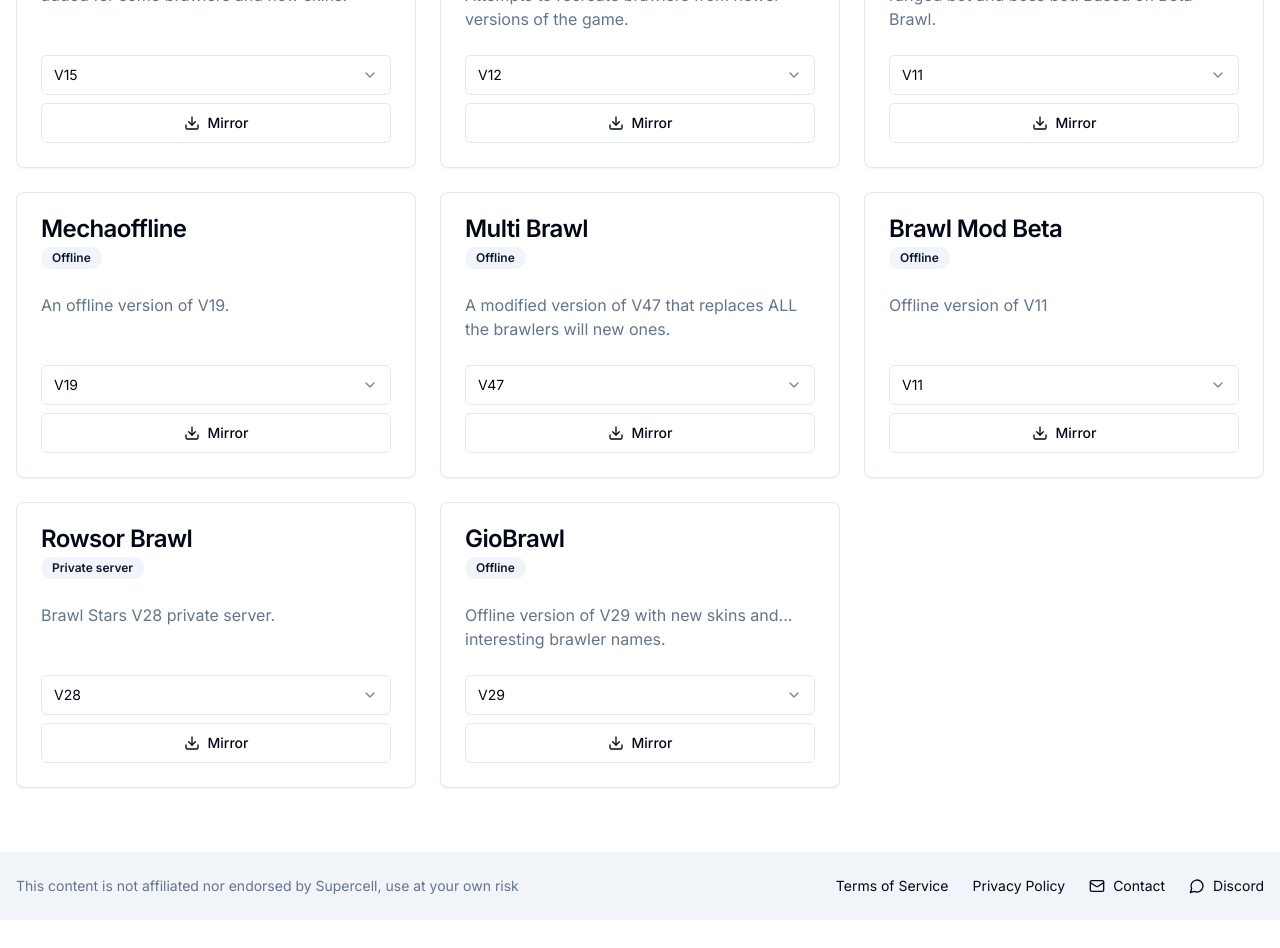
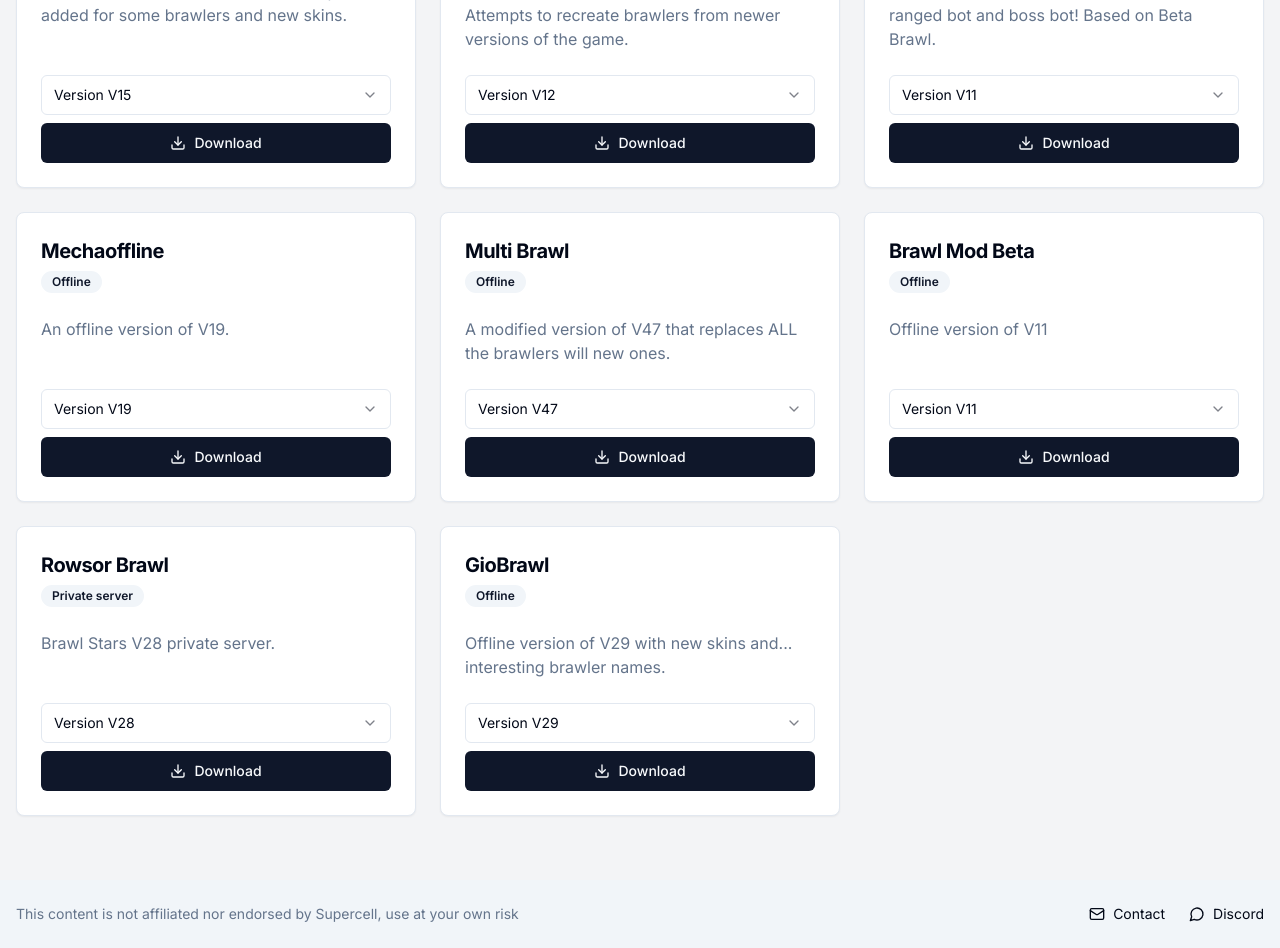
Before and after one commit to natesworksdev/brawlmods, a Next.js app: page / in a window 1280 px wide. Shown: the part 1780-2728 px from the top of the page. Before the commit the page ends 2700 px from the top, so only its background shows below. Built offline with nearby package versions, Linux system fonts and the light colour scheme.

Commit message:
Minor look improvements

```diff
--- a/app/page.tsx
+++ b/app/page.tsx
@@ -284,7 +284,7 @@ export default function Home() {
   }
 
   return (
-    <div className="flex flex-col min-h-screen">
+    <div className="flex flex-col min-h-screen bg-gray-100 dark:bg-gray-900">
       <main className="flex-grow container mx-auto px-4 py-8">
         <h1 className="text-4xl font-bold text-center mb-4">Brawl Stars Mods Collection</h1>
         <p className="text-center text-muted-foreground mb-8">
@@ -302,7 +302,7 @@ export default function Home() {
               className="pl-10"
             />
           </div>
-          <div className="flex flex-wrap gap-2 justify-center">
+          <div className="flex flex-wrap gap-2 justify-center mb-4">
             {allTags.map(tag => (
               <Badge
                 key={tag}
@@ -317,9 +317,9 @@ export default function Home() {
         </div>
         <div className="grid grid-cols-1 md:grid-cols-2 lg:grid-cols-3 gap-6">
           {filteredMods.map((mod, index) => (
-            <Card key={index} className="flex flex-col">
+            <Card key={index} className="flex flex-col hover:shadow-lg transition-shadow duration-300">
               <CardHeader>
-                <CardTitle>{mod.name}</CardTitle>
+                <CardTitle className="text-xl font-bold">{mod.name}</CardTitle>
                 <div className="flex flex-wrap gap-2 mt-2">
                   {mod.tags.map((tag, tagIndex) => (
                     <Badge key={tagIndex} variant="secondary">
@@ -339,16 +339,16 @@ export default function Home() {
                   <SelectContent>
                     {mod.versions.map((version, vIndex) => (
                       <SelectItem key={vIndex} value={version.version}>
-                        {version.version}
+                        Version {version.version}
                       </SelectItem>
                     ))}
                   </SelectContent>
                 </Select>
                 <div className="flex gap-2 w-full">
-                  <Button variant="outline" asChild className="flex-1">
+                  <Button variant="default" asChild className="flex-1">
                     <Link href={mod.versions[mod.versions.length - 1].mirrorLink}>
                       <DownloadIcon className="mr-2 h-4 w-4" />
-                      Mirror
+                      Download
                     </Link>
                   </Button>
                   {mod.versions[mod.versions.length - 1].secondaryMirror && (
@@ -371,17 +371,11 @@ export default function Home() {
             This content is not affiliated nor endorsed by Supercell, use at your own risk
           </p>
           <nav className="flex gap-6">
-            <Link href="#" className="text-sm hover:underline underline-offset-4">
-              Terms of Service
-            </Link>
-            <Link href="#" className="text-sm hover:underline underline-offset-4">
-              Privacy Policy
-            </Link>
             <Link href="mailto:contact@natesworks.com" className="text-sm hover:underline underline-offset-4 flex items-center">
               <MailIcon className="mr-2 h-4 w-4" />
               Contact
             </Link>
-            <Link href="#" className="text-sm hover:underline underline-offset-4 flex items-center">
+            <Link href="https://discord.com/users/1272251195133526046" className="text-sm hover:underline underline-offset-4 flex items-center">
               <MessageCircleIcon className="mr-2 h-4 w-4" />
               Discord
             </Link>
--- /dev/null
+++ b/components/ui/tabs.tsx
@@ -0,0 +1,55 @@
+"use client"
+
+import * as React from "react"
+import * as TabsPrimitive from "@radix-ui/react-tabs"
+
+import { cn } from "@/lib/utils"
+
+const Tabs = TabsPrimitive.Root
+
+const TabsList = React.forwardRef<
+  React.ElementRef<typeof TabsPrimitive.List>,
+  React.ComponentPropsWithoutRef<typeof TabsPrimitive.List>
+>(({ className, ...props }, ref) => (
+  <TabsPrimitive.List
+    ref={ref}
+    className={cn(
+      "inline-flex h-10 items-center justify-center rounded-md bg-muted p-1 text-muted-foreground",
+      className
+    )}
+    {...props}
+  />
+))
+TabsList.displayName = TabsPrimitive.List.displayName
+
+const TabsTrigger = React.forwardRef<
+  React.ElementRef<typeof TabsPrimitive.Trigger>,
+  React.ComponentPropsWithoutRef<typeof TabsPrimitive.Trigger>
+>(({ className, ...props }, ref) => (
+  <TabsPrimitive.Trigger
+    ref={ref}
+    className={cn(
+      "inline-flex items-center justify-center whitespace-nowrap rounded-sm px-3 py-1.5 text-sm font-medium ring-offset-background transition-all focus-visible:outline-none focus-visible:ring-2 focus-visible:ring-ring focus-visible:ring-offset-2 disabled:pointer-events-none disabled:opacity-50 data-[state=active]:bg-background data-[state=active]:text-foreground data-[state=active]:shadow-sm",
+      className
+    )}
+    {...props}
+  />
+))
+TabsTrigger.displayName = TabsPrimitive.Trigger.displayName
+
+const TabsContent = React.forwardRef<
+  React.ElementRef<typeof TabsPrimitive.Content>,
+  React.ComponentPropsWithoutRef<typeof TabsPrimitive.Content>
+>(({ className, ...props }, ref) => (
+  <TabsPrimitive.Content
+    ref={ref}
+    className={cn(
+      "mt-2 ring-offset-background focus-visible:outline-none focus-visible:ring-2 focus-visible:ring-ring focus-visible:ring-offset-2",
+      className
+    )}
+    {...props}
+  />
+))
+TabsContent.displayName = TabsPrimitive.Content.displayName
+
+export { Tabs, TabsList, TabsTrigger, TabsContent }
--- a/package.json
+++ b/package.json
@@ -11,6 +11,7 @@
   "dependencies": {
     "@radix-ui/react-select": "^2.1.1",
     "@radix-ui/react-slot": "^1.1.0",
+    "@radix-ui/react-tabs": "^1.1.0",
     "class-variance-authority": "^0.7.0",
     "clsx": "^2.1.1",
     "lucide-react": "^0.436.0",
```
Also changed, not shown: 1 other file (tests, documents, lock files or other folders).
